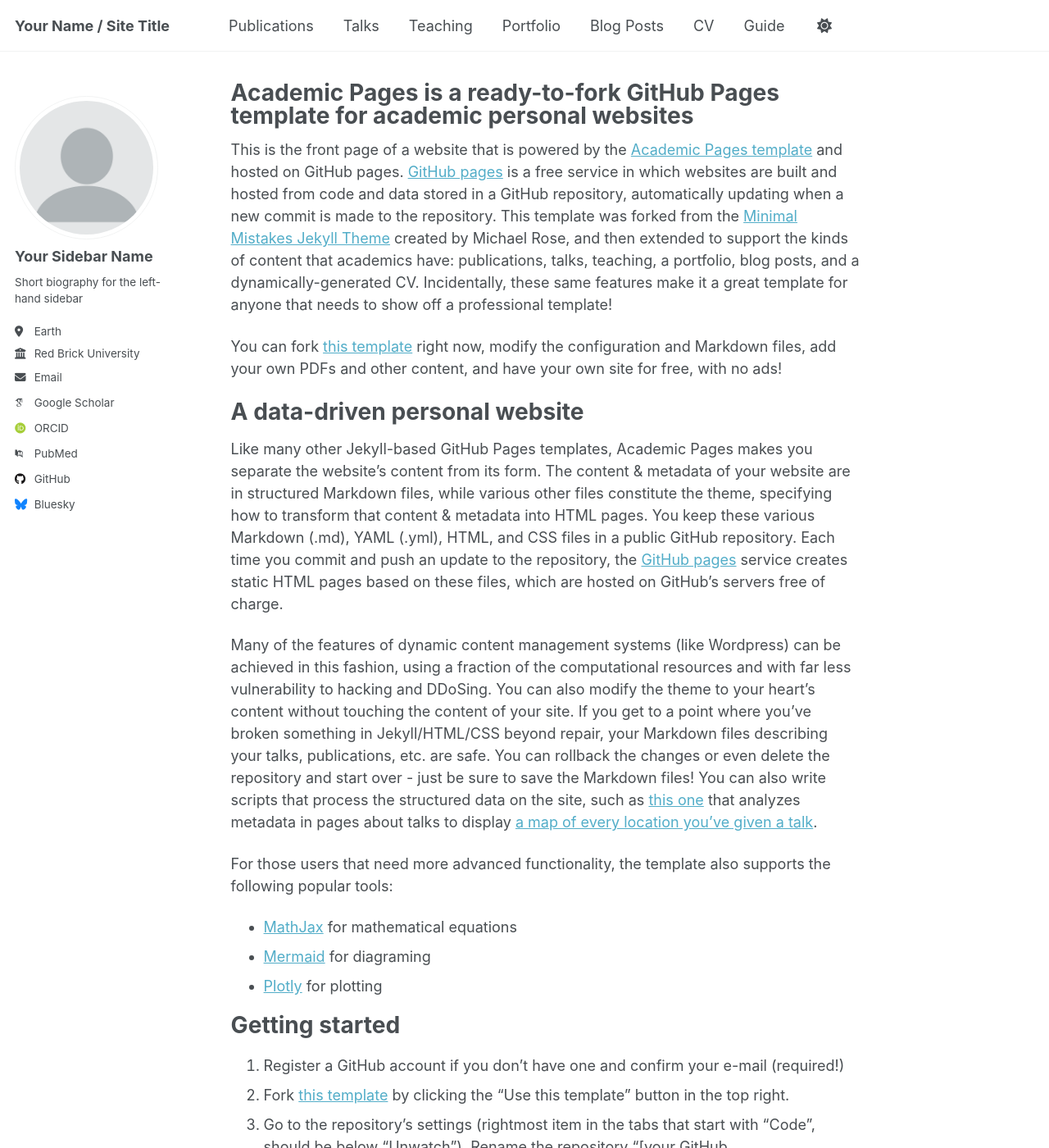
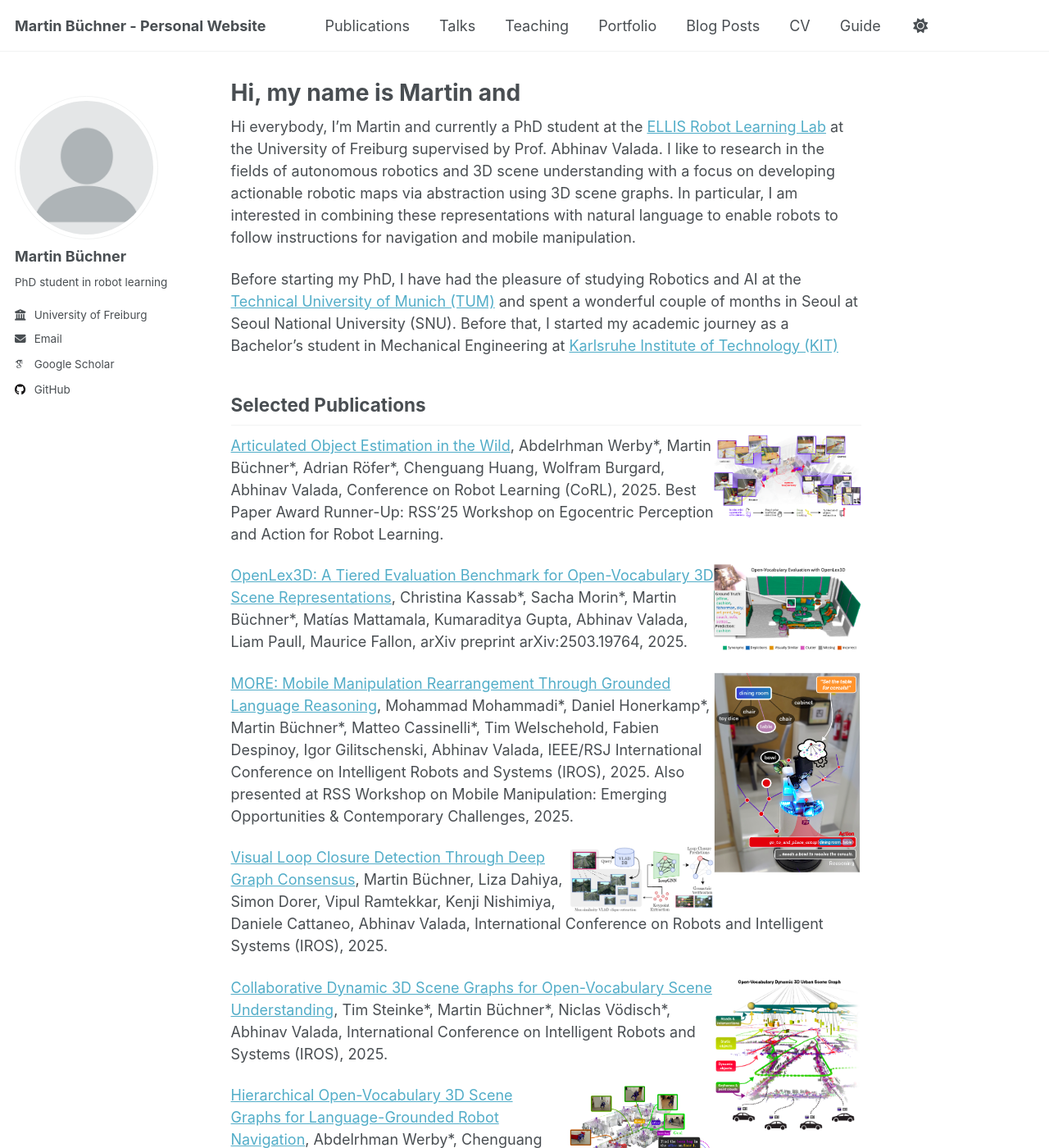
Before and after one commit to martinbchnr/martinbchnr.github.io, a Jekyll site: the page built from _pages/about.md, in a window 1280 px wide and 1400 px high. Shown: the whole window at 82% size. Built offline with Jekyll 4.4.1, drawn with Linux system fonts in a browser that asks for light colours; some web fonts are replaced; a script that is not in the unit is left out; some of the changed text lies outside the part shown.

Commit message:
adds publications and paper images

```diff
--- a/_config.yml
+++ b/_config.yml
@@ -9,11 +9,11 @@
 # Basic Site Settings
 locale                   : "en-US"
 site_theme               : "default" # Currently available options are "default", "air"
-title                    : "Your Name / Site Title"
+title                    : "Martin Büchner - Personal Website"
 title_separator          : "-"
-name                     : &name "Your Name"
+name                     : &name "Martin Büchner"
 description              : &description "personal description"
-url                      : https://academicpages.github.io # the base hostname & protocol for your site e.g. "https://[your GitHub username].github.io" or if you already have some other page hosted on Github then use "https://[your GitHub username].github.io/[Your Repo Name]"
+url                      : https://martinbchnr.github.io # the base hostname & protocol for your site e.g. "https://[your GitHub username].github.io" or if you already have some other page hosted on Github then use "https://[your GitHub username].github.io/[Your Repo Name]"
 baseurl                  : "" # the subpath of your site, e.g. "/blog"
 repository               : "academicpages/academicpages.github.io"
 
@@ -23,37 +23,27 @@ repository               : "academicpages/academicpages.github.io"
 author:
   # Biographic information
   avatar           : "profile.png"
-  name             : "Your Sidebar Name"
+  name             : "Martin Büchner"
   pronouns         : # example: "she/her"
-  bio              : "Short biography for the left-hand sidebar"
-  location         : "Earth"
-  employer         : "Red Brick University"
+  bio              : "PhD student in robot learning"
+  employer         : "University of Freiburg"
   uri              : # URL
-  email            : "none@example.org"
+  email            : "buechner@cs.uni-freiburg.de"
 
   # Academic websites
-  academia         : # URL
-  arxiv            : # URL - Update with the correct link to your profile
-  googlescholar    : "https://scholar.google.com/citations?user=PS_CX0AAAAAJ"
-  inspire-hep      : # URL
-  impactstory      : # URL
-  orcid            : "http://orcid.org/yourorcidurl"
-  semantic         : # URL
-  pubmed           : "https://www.ncbi.nlm.nih.gov/pubmed/?term=john+snow"
-  researchgate     : # URL
-  scopus           : # URL
+  googlescholar    : "https://scholar.google.com/citations?hl=en&user=6O_ECDkAAAAJ"
 
   # Repositories and software development
   bitbucket        : # Username - Update with your username on the site
   codepen          : # Username
   dribbble         : # Username
-  github           : "academicpages"
+  github           : "https://github.com/martinbchnr"
   kaggle           : # Username
   stackoverflow    : # User number or user number and name (i.e., use "1" or "1/jeff-atwood")
 
   # Social media
   artstation       : # Username
-  bluesky          : "bsky.app" # Replace this with you Bluesky username
+  # bluesky          : "bsky.aZpp" # Replace this with you Bluesky username
   facebook         : # Username
   flickr           : # Username
   foursquare       : # Username
--- a/_data/cv.json
+++ b/_data/cv.json
@@ -1,6 +1,6 @@
 {
   "basics": {
-    "name": "Your Sidebar Name",
+    "name": "Martin Büchner",
     "email": "none@example.org",
     "phone": "",
     "website": "https://academicpages.github.io",
--- a/_pages/about.md
+++ b/_pages/about.md
@@ -1,56 +1,36 @@
 ---
 permalink: /
-title: "Academic Pages is a ready-to-fork GitHub Pages template for academic personal websites"
+title: "Hi, my name is Martin and "
 author_profile: true
 redirect_from:
   - /about/
   - /about.html
 ---
 
-This is the front page of a website that is powered by the [Academic Pages template](https://github.com/academicpages/academicpages.github.io) and hosted on GitHub pages. [GitHub pages](https://pages.github.com) is a free service in which websites are built and hosted from code and data stored in a GitHub repository, automatically updating when a new commit is made to the repository. This template was forked from the [Minimal Mistakes Jekyll Theme](https://mmistakes.github.io/minimal-mistakes/) created by Michael Rose, and then extended to support the kinds of content that academics have: publications, talks, teaching, a portfolio, blog posts, and a dynamically-generated CV. Incidentally, these same features make it a great template for anyone that needs to show off a professional template!
+Hi everybody, I'm Martin and currently a PhD student at the [ELLIS Robot Learning Lab](https://rl.uni-freiburg.de/) at the University of Freiburg supervised by Prof. Abhinav Valada. I like to research in the fields of autonomous robotics and 3D scene understanding with a focus on developing actionable robotic maps via abstraction using 3D scene graphs. In particular, I am interested in combining these representations with natural language to enable robots to follow instructions for navigation and mobile manipulation.
 
- You can fork [this template](https://github.com/academicpages/academicpages.github.io) right now, modify the configuration and Markdown files, add your own PDFs and other content, and have your own site for free, with no ads!
+Before starting my PhD, I have had the pleasure of studying Robotics and AI at the [Technical University of Munich (TUM)](https://tum.de) and spent a wonderful couple of months in Seoul at Seoul National University (SNU). Before that, I started my academic journey as a Bachelor's student in Mechanical Engineering at [Karlsruhe Institute of Technology (KIT)](https://kit.edu/)
 
-A data-driven personal website
-======
-Like many other Jekyll-based GitHub Pages templates, Academic Pages makes you separate the website's content from its form. The content & metadata of your website are in structured Markdown files, while various other files constitute the theme, specifying how to transform that content & metadata into HTML pages. You keep these various Markdown (.md), YAML (.yml), HTML, and CSS files in a public GitHub repository. Each time you commit and push an update to the repository, the [GitHub pages](https://pages.github.com/) service creates static HTML pages based on these files, which are hosted on GitHub's servers free of charge.
+## Selected Publications
 
-Many of the features of dynamic content management systems (like Wordpress) can be achieved in this fashion, using a fraction of the computational resources and with far less vulnerability to hacking and DDoSing. You can also modify the theme to your heart's content without touching the content of your site. If you get to a point where you've broken something in Jekyll/HTML/CSS beyond repair, your Markdown files describing your talks, publications, etc. are safe. You can rollback the changes or even delete the repository and start over - just be sure to save the Markdown files! You can also write scripts that process the structured data on the site, such as [this one](https://github.com/academicpages/academicpages.github.io/blob/master/talkmap.ipynb) that analyzes metadata in pages about talks to display [a map of every location you've given a talk](https://academicpages.github.io/talkmap.html).
+<img style="float: right" src="images/artipoint.png" height="200px" width="180px" border="3px"> [Articulated Object Estimation in the Wild](https://artipoint.cs.uni-freiburg.de/), Abdelrhman Werby\*, Martin Büchner\*, Adrian Röfer\*, Chenguang Huang, Wolfram Burgard, Abhinav Valada, Conference on Robot Learning (CoRL), 2025. Best Paper Award Runner-Up: RSS'25 Workshop on Egocentric Perception and Action for Robot Learning.
 
-For those users that need more advanced functionality, the template also supports the following popular tools:
-- [MathJax](https://www.mathjax.org/) for mathematical equations
-- [Mermaid](https://mermaid.js.org/) for diagraming
-- [Plotly](https://plotly.com/javascript/) for plotting
+<img style="float: right" src="images/openlex3d.png" height="200px" width="180px" border="3px"> [OpenLex3D: A Tiered Evaluation Benchmark for Open-Vocabulary 3D Scene Representations](https://openlex3d.github.io), Christina Kassab\*, Sacha Morin\*, Martin Büchner\*, Matías Mattamala, Kumaraditya Gupta, Abhinav Valada, Liam Paull, Maurice Fallon, arXiv preprint arXiv:2503.19764, 2025.
 
-Getting started
-======
-1. Register a GitHub account if you don't have one and confirm your e-mail (required!)
-1. Fork [this template](https://github.com/academicpages/academicpages.github.io) by clicking the "Use this template" button in the top right.
-1. Go to the repository's settings (rightmost item in the tabs that start with "Code", should be below "Unwatch"). Rename the repository "[your GitHub username].github.io", which will also be your website's URL.
-1. Set site-wide configuration and create content & metadata (see below -- also see [this set of diffs](http://archive.is/3TPas) showing what files were changed to set up [an example site](https://getorg-testacct.github.io) for a user with the username "getorg-testacct")
-1. Upload any files (like PDFs, .zip files, etc.) to the files/ directory. They will appear at https://[your GitHub username].github.io/files/example.pdf.
-1. Check status by going to the repository settings, in the "GitHub pages" section
+<img style="float: right" src="images/more.png" height="200px" width="180px" border="3px"> [MORE: Mobile Manipulation Rearrangement Through Grounded Language Reasoning](https://more-model.cs.uni-freiburg.de/), Mohammad Mohammadi\*, Daniel Honerkamp\*, Martin Büchner\*, Matteo Cassinelli\*, Tim Welschehold, Fabien Despinoy, Igor Gilitschenski, Abhinav Valada, IEEE/RSJ International Conference on Intelligent Robots and Systems (IROS), 2025. Also presented at RSS Workshop on Mobile Manipulation: Emerging Opportunities & Contemporary Challenges, 2025.
 
-Site-wide configuration
-------
-The main configuration file for the site is in the base directory in [_config.yml](https://github.com/academicpages/academicpages.github.io/blob/master/_config.yml), which defines the content in the sidebars and other site-wide features. You will need to replace the default variables with ones about yourself and your site's github repository. The configuration file for the top menu is in [_data/navigation.yml](https://github.com/academicpages/academicpages.github.io/blob/master/_data/navigation.yml). For example, if you don't have a portfolio or blog posts, you can remove those items from that navigation.yml file to remove them from the header.
+<img style="float: right" src="images/loopgnn.png" height="200px" width="180px" border="3px"> [Visual Loop Closure Detection Through Deep Graph Consensus](https://loopgnn.cs.uni-freiburg.de/), Martin Büchner, Liza Dahiya, Simon Dorer, Vipul Ramtekkar, Kenji Nishimiya, Daniele Cattaneo, Abhinav Valada, International Conference on Robots and Intelligent Systems (IROS), 2025.
 
-Create content & metadata
-------
-For site content, there is one Markdown file for each type of content, which are stored in directories like _publications, _talks, _posts, _teaching, or _pages. For example, each talk is a Markdown file in the [_talks directory](https://github.com/academicpages/academicpages.github.io/tree/master/_talks). At the top of each Markdown file is structured data in YAML about the talk, which the theme will parse to do lots of cool stuff. The same structured data about a talk is used to generate the list of talks on the [Talks page](https://academicpages.github.io/talks), each [individual page](https://academicpages.github.io/talks/2012-03-01-talk-1) for specific talks, the talks section for the [CV page](https://academicpages.github.io/cv), and the [map of places you've given a talk](https://academicpages.github.io/talkmap.html) (if you run this [python file](https://github.com/academicpages/academicpages.github.io/blob/master/talkmap.py) or [Jupyter notebook](https://github.com/academicpages/academicpages.github.io/blob/master/talkmap.ipynb), which creates the HTML for the map based on the contents of the _talks directory).
+<img style="float: right" src="images/curb-osg.png" height="200px" width="180px" border="3px"> [Collaborative Dynamic 3D Scene Graphs for Open-Vocabulary Scene Understanding](https://ov-curb.cs.uni-freiburg.de/), Tim Steinke\*, Martin Büchner\*, Niclas Vödisch\*, Abhinav Valada, International Conference on Intelligent Robots and Systems (IROS), 2025.
 
-**Markdown generator**
+<img style="float: right" src="images/hovsg.png" height="200px" width="180px" border="3px"> [Hierarchical Open-Vocabulary 3D Scene Graphs for Language-Grounded Robot Navigation](https://hovsg.github.io/), Abdelrhman Werby\*, Chenguang Huang\*, Martin Büchner\*, Abhinav Valada, Wolfram Burgard, Robotics: Science and Systems (RSS), 2024. Also at ICRA 2024 Workshop on Vision and Language Models for Navigation and Manipulation (VLMNM).
 
-The repository includes [a set of Jupyter notebooks](https://github.com/academicpages/academicpages.github.io/tree/master/markdown_generator
-) that converts a CSV containing structured data about talks or presentations into individual Markdown files that will be properly formatted for the Academic Pages template. The sample CSVs in that directory are the ones I used to create my own personal website at stuartgeiger.com. My usual workflow is that I keep a spreadsheet of my publications and talks, then run the code in these notebooks to generate the Markdown files, then commit and push them to the GitHub repository.
+<img style="float: right" src="images/moma-llm.png" height="200px" width="180px" border="3px"> [Language-Grounded Dynamic Scene Graphs for Interactive Object Search with Mobile Manipulation](https://moma-llm.cs.uni-freiburg.de/), Daniel Honerkamp\*, Martin Büchner\*, Fabian Despinoy, Tim Welschehold, Abhinav Valada, IEEE Robotics and Automation Letters (RA-L), 2024. Spotlight Talk: RSS 2024 Workshop on Semantic Reasoning and Goal Understanding in Robotics (SemRob). Spotlight Talk: ICRA 2024 Workshop on Vision and Language Models for Navigation and Manipulation (VLMNM).
 
-How to edit your site's GitHub repository
-------
-Many people use a git client to create files on their local computer and then push them to GitHub's servers. If you are not familiar with git, you can directly edit these configuration and Markdown files directly in the github.com interface. Navigate to a file (like [this one](https://github.com/academicpages/academicpages.github.io/blob/master/_talks/2012-03-01-talk-1.md) and click the pencil icon in the top right of the content preview (to the right of the "Raw | Blame | History" buttons). You can delete a file by clicking the trashcan icon to the right of the pencil icon. You can also create new files or upload files by navigating to a directory and clicking the "Create new file" or "Upload files" buttons.
+<img style="float: right" src="images/curb-sg.png" height="200px" width="180px" border="3px"> [Collaborative Dynamic 3D Scene Graphs for Automated Driving](https://curb.cs.uni-freiburg.de/), Elias Greve\*, Martin Büchner\*, Niclas Vödisch\*, Wolfram Burgard, Abhinav Valada, IEEE International Conference on Robotics and Automation (ICRA), 2024 🇯🇵.
 
-Example: editing a Markdown file for a talk
-![Editing a Markdown file for a talk](/images/editing-talk.png)
+<img style="float: right" src="images/learning2drive.png" height="200px" width="180px" border="3px"> [Efficient Learning of Urban Driving Policies Using Bird's-Eye-View Representations](https://learning2drive.cs.uni-freiburg.de/), Raphael Trumpp\*, Martin Büchner\*, Abhinav Valada, Marco Caccamo, IEEE Intelligent Transportation Systems Conference (ITSC), 2023.
 
-For more info
-------
-More info about configuring Academic Pages can be found in [the guide](https://academicpages.github.io/markdown/), the [growing wiki](https://github.com/academicpages/academicpages.github.io/wiki), and you can always [ask a question on GitHub](https://github.com/academicpages/academicpages.github.io/discussions). The [guides for the Minimal Mistakes theme](https://mmistakes.github.io/minimal-mistakes/docs/configuration/) (which this theme was forked from) might also be helpful.
+<img style="float: right" src="images/lanegnn.png" height="200px" width="180px" border="3px"> [Learning and Aggregating Lane Graphs for Urban Automated Driving](http://urbanlanegraph.cs.uni-freiburg.de), Martin Büchner\*, Jannik Zürn\*, Ion-George Todoran, Abhinav Valada, Wolfram Burgard, IEEE / CVF Computer Vision and Pattern Recognition Conference (CVPR), 2023.
+
+<img style="float: right" src="images/batch3dmot.png" height="200px" width="180px" border="3px"> [3D Multi-Object Tracking Using Graph Neural Networks with Cross-Edge Modality Attention](https://batch3dmot.cs.uni-freiburg.de/), Martin Büchner, Abhinav Valada, IEEE Robotics and Automation Letters (RA-L), 2022 + IROS.
```
Also changed, not shown: images/artipoint.png (added), images/batch3dmot.png (added), images/curb-osg.png (added), images/curb-sg.png (added), images/hovsg.png (added), images/lanegnn.png (added), images/learning2drive.png (added), images/loopgnn.png (added), images/moma-llm.png (added), images/more.png (added), images/openlex3d.png (added), 1 other file.
